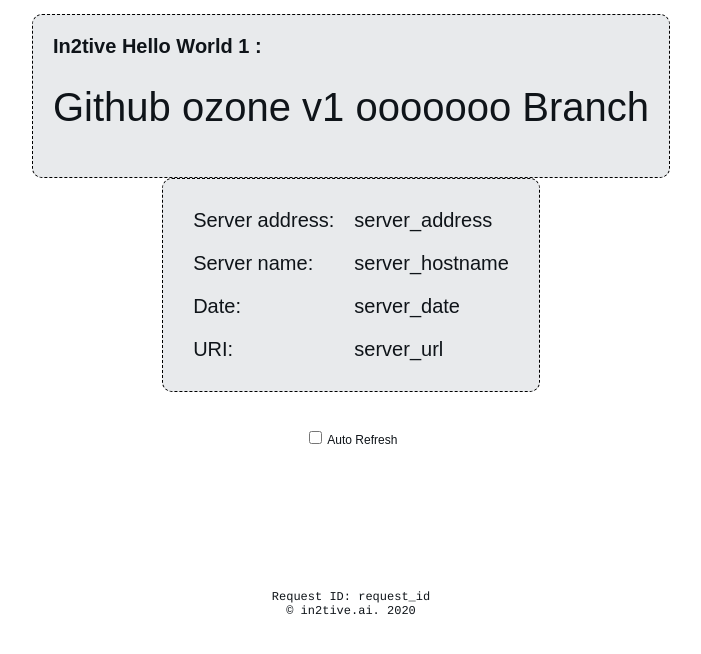
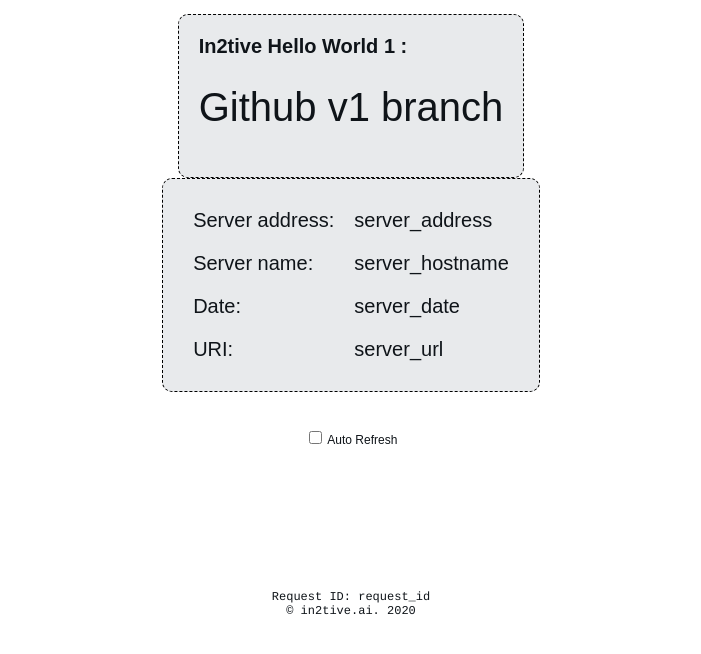
Before and after one commit to QA-Team-In2tive/In2tive_Hello-world, a plain HTML site: page index.html in a window 1280 px wide. Shown: the part 146-800 px from the top of the page, without its empty margins (289-990 px from the left). Drawn offline with Linux system fonts and the light colour scheme.

Commit message:
Update index.html

```diff
--- a/index.html
+++ b/index.html
@@ -110,7 +110,7 @@
     <img alt="In2tive Logo" src="logo512.png" />
     <div class="hello">
         <b>
-           In2tive Hello World 1 : <h1>Github ozone v1 ooooooo Branch</h1>
+           In2tive Hello World 1 : <h1>Github v1 branch</h1>
         </b>
     </div>
     <div class="info">
```
